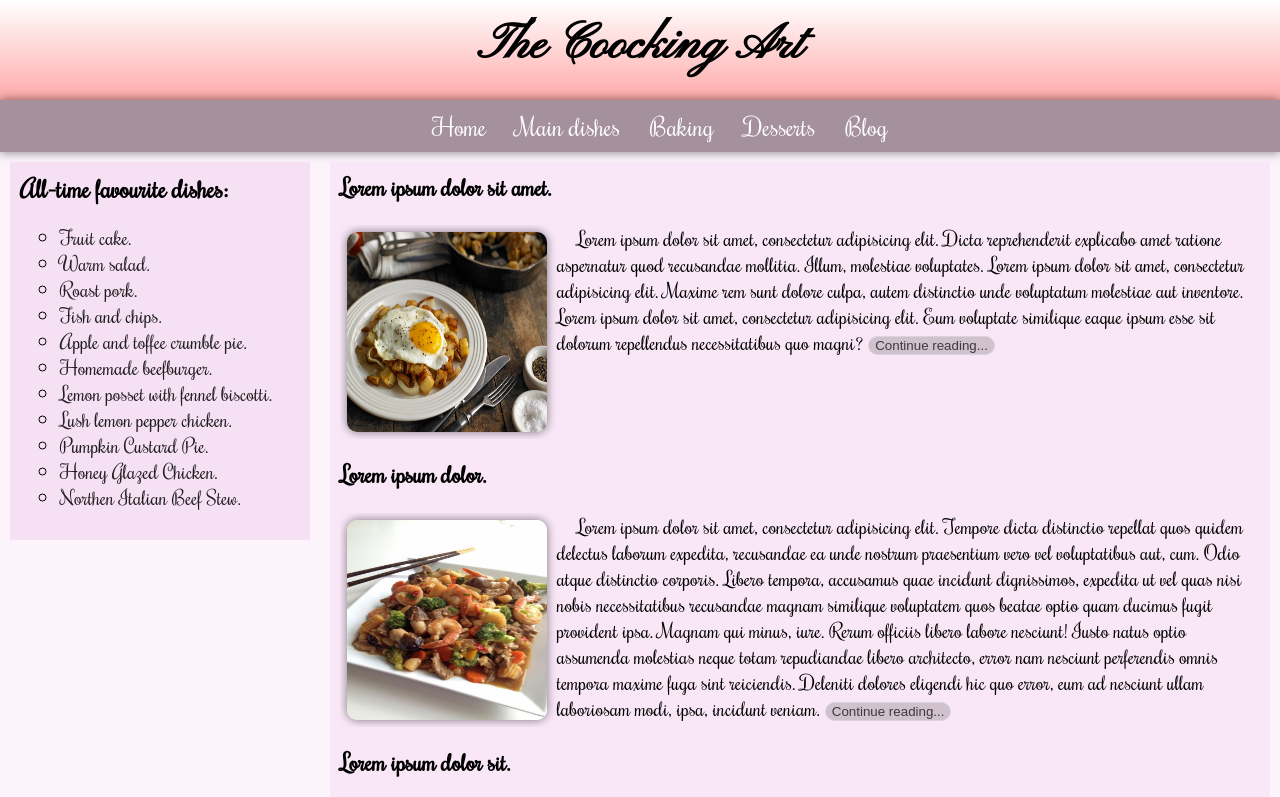
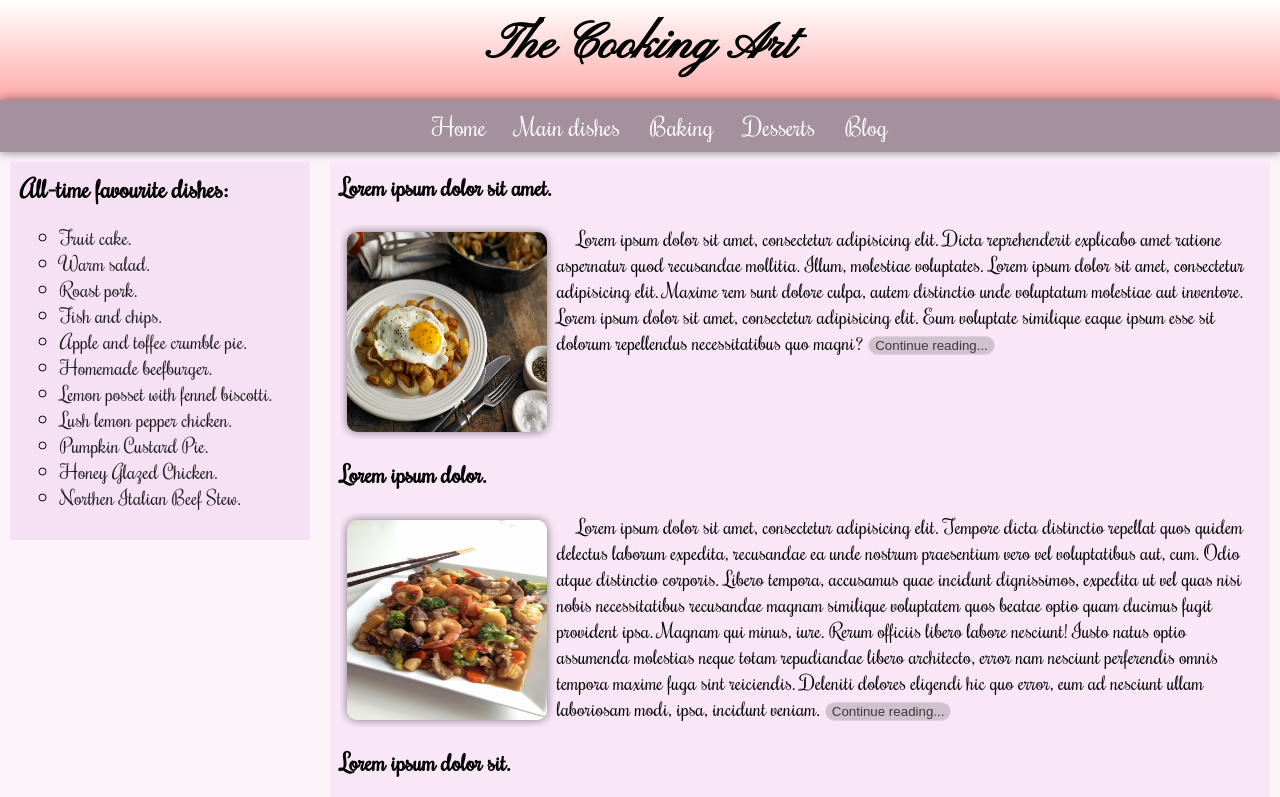
Before and after one commit to YuliaB01/Practical_task_5, a plain HTML site: page index.html in a window 1280 px wide. Shown: the top 797 px of the page. Drawn offline with Linux system fonts and the light colour scheme.

Commit message:
Minor changes in index.html file

```diff
--- a/index.html
+++ b/index.html
@@ -4,12 +4,12 @@
   <meta charset="UTF-8">
   <link rel="stylesheet" href="css/styles.css">
   <link href="https://fonts.googleapis.com/css?family=Pinyon+Script|Rochester" rel="stylesheet">
-  <title>The Coocking Art</title>
+  <title>The Cooking Art</title>
 </head>
 <body>
   <!-- Wrapper -->
   <div class="wrapper">
-    <div class="header">The Coocking Art</div>
+    <div class="header">The Cooking Art</div>
     <div class="menu">
       <ul class="menu_list">
         <li class="list_item"><a href="#" class="link">Home</a></li>
```
